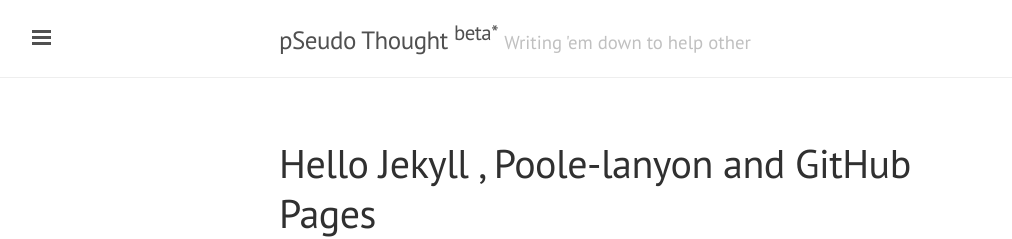
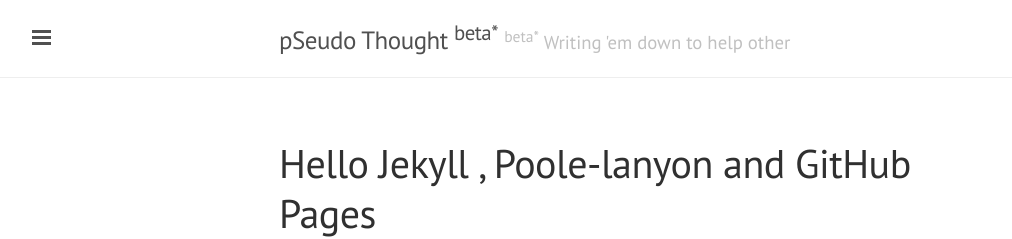
Before and after one commit to DharmeshPandav/dharmeshpandav.github.io, a Jekyll site: the page built from index.html, in a window 1280 px wide and 900 px high. Shown: the top 239 px of the window, without its empty margins (1-1013 px from the left). Built offline with Jekyll 4.4.1, drawn with Linux system fonts in a browser that asks for light colours; Markdown is read by kramdown in place of the engine named in the settings; the list of posts is cut into pages by our own code.

Commit message:
changed config

```diff
--- /dev/null
+++ b/CNAME
@@ -0,0 +1 @@
+blog.privatenode.in
--- a/_config.yml
+++ b/_config.yml
@@ -7,7 +7,7 @@ permalink:        pretty
 
 # Setup
 title:            pSeudo Thought <sup>beta*</sup>
-tagline:          "Writing 'em down to help other"
+tagline:          "<sup>beta*</sup> Writing 'em down to help other"
 description:      'A silly attempt to mirror my thought on papper from so called brain'
 url:              http://dharmeshpandav.github.io/
 baseurl:          '/'
```
